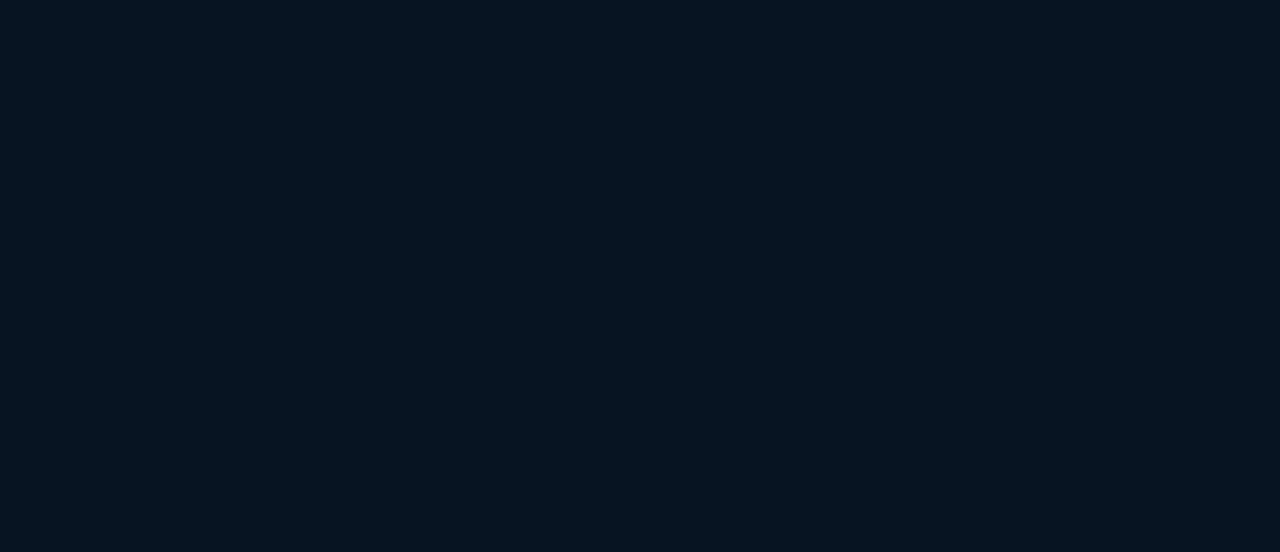
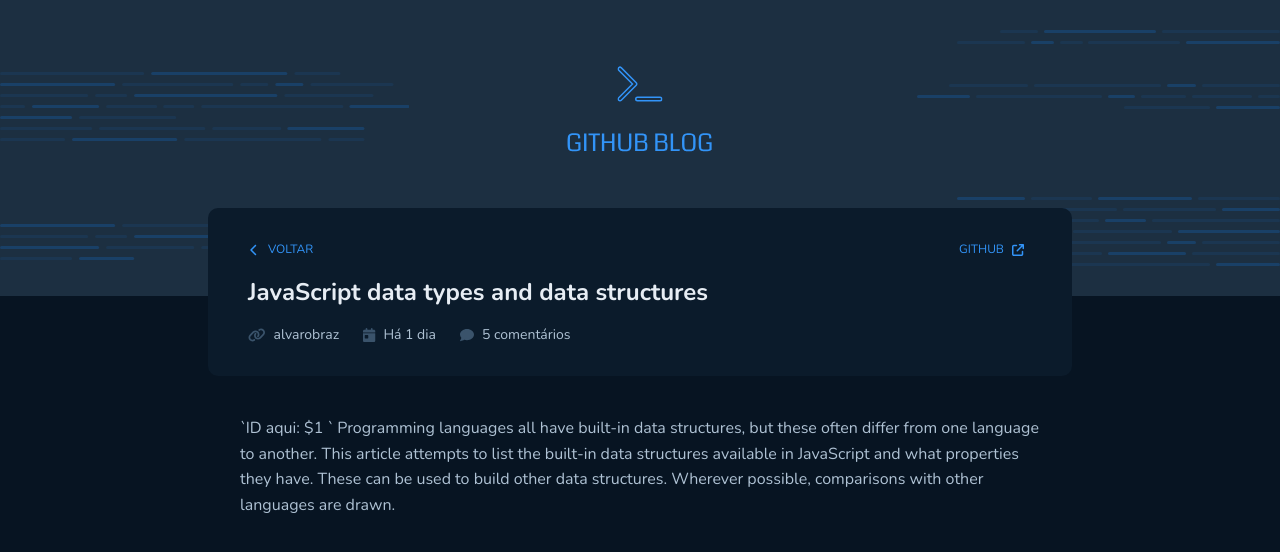
Before and after one commit to alvarobraz/reactjs_github_blog, a React (Vite) app: page /post/1 in a window 1280 px wide. Before the commit this address had no page. Shown: the top 552 px of the page. Built offline with nearby package versions, Linux system fonts and the light colour scheme.

Commit message:
implemented page post

```diff
--- a/src/Router.tsx
+++ b/src/Router.tsx
@@ -1,14 +1,14 @@
 import { Route, Routes } from 'react-router-dom'
 import { DefaultLayout } from './layouts/DefaultLayout'
 import { Home } from './pages/Home'
+import { Post } from './pages/Post'
 
 export function Router() {
   return (
     <Routes>
       <Route path="/" element={<DefaultLayout />}>
         <Route path="/" element={<Home />} />
-        {/* <Route path="/checkout" element={<Checkout />} />
-        <Route path="/confirm-order" element={<ConfirmOrder />} /> */}
+        <Route path="/post/:id" element={<Post />} />
       </Route>
     </Routes>
   )
--- a/src/components/Post/index.tsx
+++ b/src/components/Post/index.tsx
@@ -6,7 +6,7 @@
   body: string
 }
 
-export function Post({ title, date, body }: PropsPost) {
+export function PostCard({ title, date, body }: PropsPost) {
   return (
     <PostContainer>
       <div>
--- /dev/null
+++ b/src/components/PostInfo/index.tsx
@@ -0,0 +1,55 @@
+import { NavLink } from 'react-router-dom'
+import { PostInfoContainer } from './styles'
+import { GitHubLink } from '../Profile/styles'
+import { FontAwesomeIcon } from '@fortawesome/react-fontawesome'
+import {
+  faChevronLeft,
+  faArrowUpRightFromSquare,
+  faLink,
+  faCalendarDay,
+  faComment,
+} from '@fortawesome/free-solid-svg-icons'
+
+interface PropsPostInfo {
+  url: string
+  title: string
+  login: string
+  date: string
+  comments: string
+}
+
+export function PostInfo({ url, title, login, date, comments }: PropsPostInfo) {
+  return (
+    <PostInfoContainer>
+      <div>
+        <div>
+          <NavLink to="/">
+            <FontAwesomeIcon icon={faChevronLeft} />
+            VOLTAR
+          </NavLink>
+          <GitHubLink>
+            <a href={url} target="_blank" rel="noreferrer">
+              GITHUB
+              <FontAwesomeIcon icon={faArrowUpRightFromSquare} />
+            </a>
+          </GitHubLink>
+        </div>
+        <h1>{title}</h1>
+        <div>
+          <p>
+            <FontAwesomeIcon icon={faLink} />
+            {login}
+          </p>
+          <p>
+            <FontAwesomeIcon icon={faCalendarDay} />
+            Há {date} dia
+          </p>
+          <p>
+            <FontAwesomeIcon icon={faComment} />
+            {comments} comentários
+          </p>
+        </div>
+      </div>
+    </PostInfoContainer>
+  )
+}
--- /dev/null
+++ b/src/components/PostInfo/styles.ts
@@ -0,0 +1,101 @@
+import styled from 'styled-components'
+
+export const PostInfoContainer = styled.section`
+  background: ${(props) => props.theme['base-profile']};
+
+  width: 54rem;
+  height: 10.5rem;
+  /* margin: 0rem auto; */
+  display: flex;
+  flex-direction: row;
+  justify-content: flex-start;
+  align-items: flex-start;
+
+  border-radius: 10px;
+
+  margin-top: -5.5rem;
+  padding: 2rem 2.5rem;
+  gap: 2rem;
+
+  position: relative;
+
+  > div {
+    width: 100%;
+    height: 6.5rem;
+
+    display: flex;
+    flex-direction: column;
+    justify-content: space-between;
+    align-items: flex-start;
+
+    > h1 {
+      font-size: 1.5rem;
+      font-weight: 700;
+      line-height: 130%;
+
+      color: ${(props) => props.theme['base-title']};
+    }
+
+    div:nth-child(1) {
+      width: 100%;
+
+      display: flex;
+      flex-direction: row;
+      justify-content: space-between;
+      align-items: flex-start;
+
+      a {
+        color: ${(props) => props.theme.blue};
+        text-decoration: none;
+
+        font-size: 0.75rem;
+        font-weight: 400;
+        line-height: 160%;
+
+        svg {
+          color: ${(props) => props.theme.blue};
+
+          width: 12px;
+          height: 12px;
+
+          position: relative;
+
+          margin-right: 8px;
+          top: 0.1rem;
+        }
+      }
+
+      a:focus {
+        outline: none;
+      }
+
+      a:hover {
+        text-decoration: underline;
+      }
+    }
+
+    div:nth-child(3) {
+      width: 30rem;
+      height: auto;
+      display: flex;
+      flex-direction: row;
+      justify-content: flex-start;
+      align-items: center;
+      text-align: center;
+
+      gap: 1.5rem;
+      p {
+        width: auto;
+        display: flex;
+        flex-direction: row;
+        align-items: center;
+        text-align: center;
+
+        svg {
+          color: ${(props) => props.theme['base-label']};
+          margin-right: 8px;
+        }
+      }
+    }
+  }
+`
--- a/src/components/Profile/index.tsx
+++ b/src/components/Profile/index.tsx
@@ -6,8 +6,6 @@
   faUserGroup,
 } from '@fortawesome/free-solid-svg-icons'
 import { GitHubLink, ProfileContainer } from './styles'
-import { NavLink } from 'react-router-dom'
-import Avatar from '../../assets/avatar.png'
 
 interface PropsProfile {
   avataUrl: string
--- a/src/pages/Home.tsx
+++ b/src/pages/Home/index.tsx
@@ -1,5 +1,5 @@
-import { Post } from '../components/Post'
-import { Profile } from '../components/Profile'
+import { PostCard } from '../../components/Post'
+import { Profile } from '../../components/Profile'
 import { HederPublish, HomeContainer } from './styles'
 
 export function Home() {
@@ -21,28 +21,28 @@
         <p>6 publicações</p>
       </HederPublish>
       <input placeholder="Buscar conteúdo" />
-      <Post
+      <PostCard
         title="JavaScript data types and data structures"
         date="1"
         body="Programming languages all have built-in data structures, but these often
       differ from one language to another. This article attempts to list the
       built-in data structures available in ..."
       />
-      <Post
+      <PostCard
         title="JavaScript data types and data structures"
         date="1"
         body="Programming languages all have built-in data structures, but these often
       differ from one language to another. This article attempts to list the
       built-in data structures available in ..."
       />
-      <Post
+      <PostCard
         title="JavaScript data types and data structures"
         date="1"
         body="Programming languages all have built-in data structures, but these often
       differ from one language to another. This article attempts to list the
       built-in data structures available in ..."
       />
-      <Post
+      <PostCard
         title="JavaScript data types and data structures"
         date="1"
         body="Programming languages all have built-in data structures, but these often
--- /dev/null
+++ b/src/pages/Post/index.tsx
@@ -0,0 +1,29 @@
+import { useParams } from 'react-router-dom'
+import { PostInfo } from '../../components/PostInfo'
+import { PostContainer } from './styles'
+
+export function Post() {
+  const { id } = useParams()
+
+  return (
+    <PostContainer>
+      <PostInfo
+        url="https://github.com/alvarobraz/reactjs_github_blog/issues/2"
+        title="JavaScript data types and data structures"
+        login="alvarobraz"
+        date="1"
+        comments="5"
+      />
+      <div>
+        <p>
+          `ID aqui: ${id} ` Programming languages all have built-in data
+          structures, but these often differ from one language to another. This
+          article attempts to list the built-in data structures available in
+          JavaScript and what properties they have. These can be used to build
+          other data structures. Wherever possible, comparisons with other
+          languages are drawn.
+        </p>
+      </div>
+    </PostContainer>
+  )
+}
--- /dev/null
+++ b/src/pages/Post/styles.ts
@@ -0,0 +1,32 @@
+import styled from 'styled-components'
+
+export const PostContainer = styled.main`
+  width: 100%;
+  height: auto;
+
+  display: flex;
+  flex-wrap: wrap;
+  justify-content: space-between;
+
+  margin-bottom: 14.625rem;
+
+  > div {
+    width: 100%;
+    height: auto;
+
+    display: flex;
+    flex-direction: column;
+    justify-content: flex-start;
+    align-items: start;
+
+    padding: 2.5rem 2rem;
+
+    p {
+      color: ${(props) => props.theme['base-text']};
+
+      font-size: 1rem;
+      font-weight: 400;
+      line-height: 160%;
+    }
+  }
+`
```
Also changed, not shown: src/pages/Home/styles.tsx (renamed from src/pages/styles.tsx).
